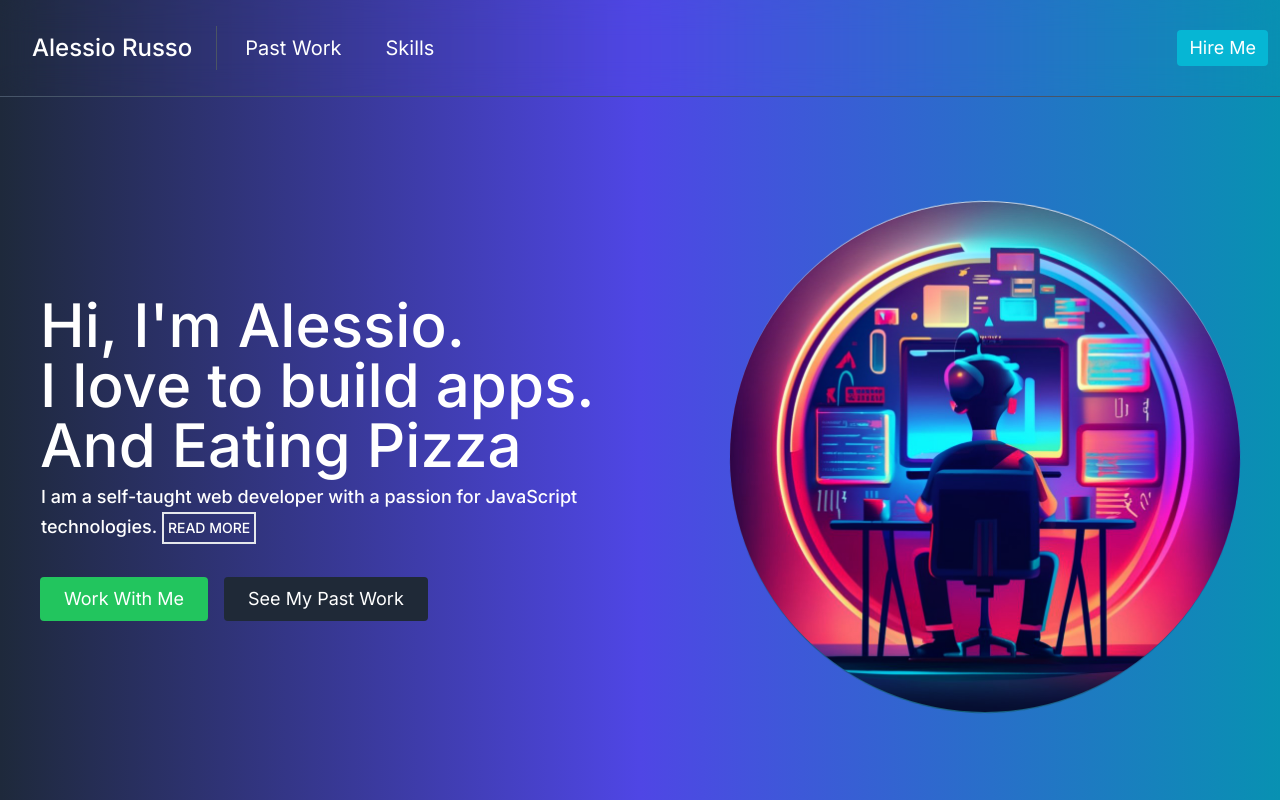
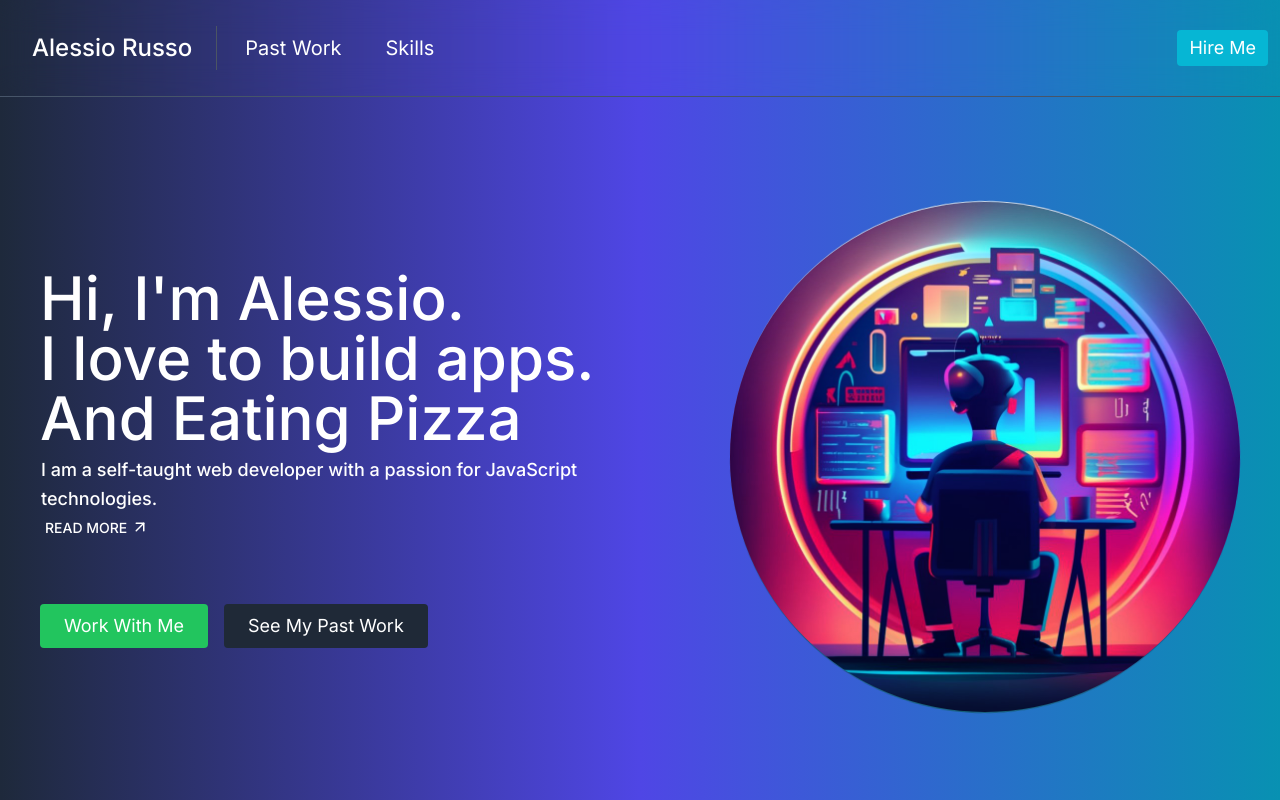
Before and after one commit to n0wherefast/Portfolio, a Next.js app: page / in a window 1280 px wide. Shown: the top 800 px of the page. Built offline with nearby package versions, Linux system fonts and the light colour scheme.

Commit message:
aggiunta icona  su bottone read more

```diff
--- a/app/components/About.tsx
+++ b/app/components/About.tsx
@@ -5,6 +5,8 @@ import coding from '../asset/coding.jpg'
 import { useGlobalContext } from '../context/cotext'
 import {motion} from 'framer-motion'
 import {CONTEXT} from '../components/Navbar'
+import { LuArrowUpRight, LuArrowDownRight, LuArrowDownLeft } from "react-icons/lu";
+
 
 function About() {
   const {isDarkMode,isLangSwitch}:CONTEXT = useGlobalContext()
@@ -12,7 +14,7 @@ function About() {
 
   const HandleReadMore = () => {
     return(
-      <button className={`hover:text-emerald-500 border-2 p-1 text-sm  'font-medium `} onClick={()=>setReadMore(!readMore)}> { readMore==false? <>READ MORE</> : <>READ LESS</>}</button>
+      <button className={`flex gap-1 hover:text-emerald-500  p-1 text-sm font-medium `} onClick={()=>setReadMore(!readMore)}> { readMore==false? <>READ MORE <LuArrowUpRight size={18} /></> : <>READ LESS <LuArrowDownLeft/> </>}</button>
     )
   }
 
```
